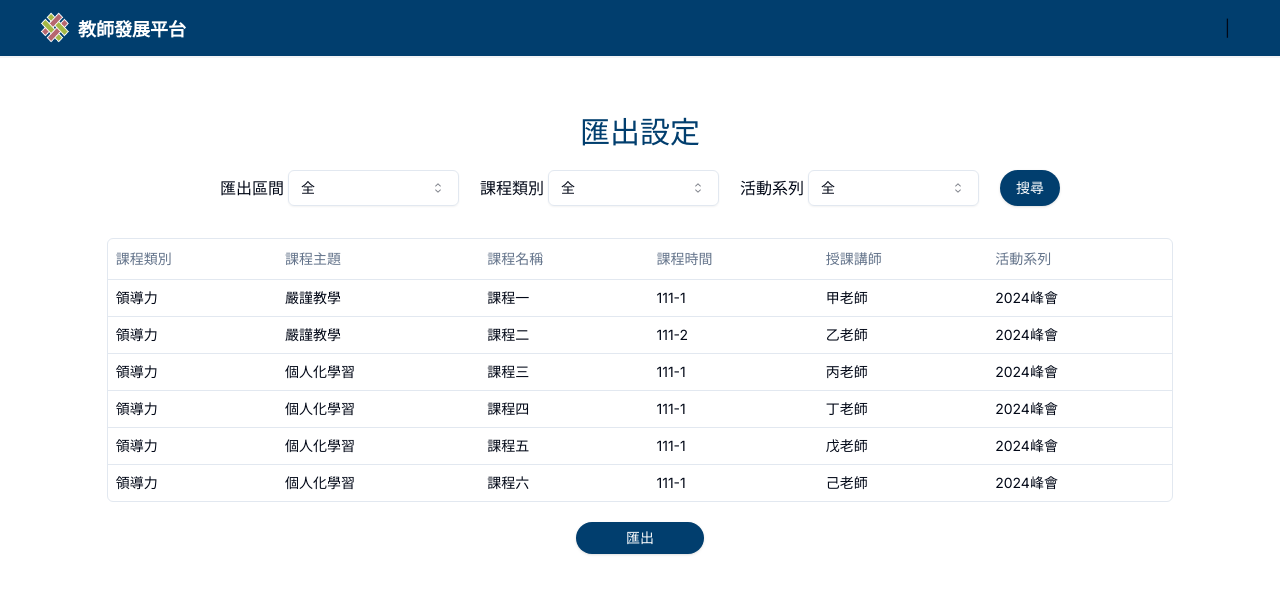
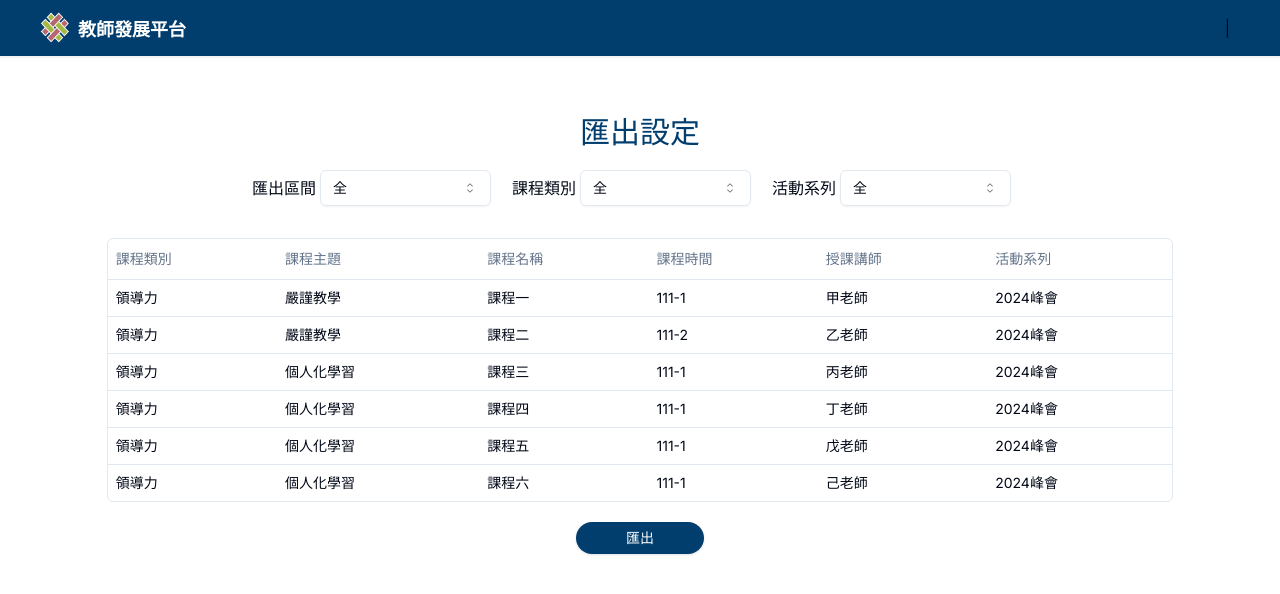
Before and after one commit to tiffany1016/teacher-development-platform-deploy-test, a Next.js app: page /CourseHistory/ExportHistory in a window 1280 px wide. Shown: the top 594 px of the page. Built offline with nearby package versions, Linux system fonts and the light colour scheme.

Commit message:
delete search button

```diff
--- a/src/app/CourseHistory/ExportHistory/components/SelectAndTable.tsx
+++ b/src/app/CourseHistory/ExportHistory/components/SelectAndTable.tsx
@@ -55,11 +55,6 @@ export default function SelectAndData({years,types,series,data}:ExportHistoryPro
           <p className="">活動系列</p>
           <Selection selections={series} onChange={handleSeriesChange}/>
         </div>
-        <div className="flex items-center">
-          <Button className="text-white rounded-full" style={{backgroundColor:INDIGO}}>
-            {"搜尋"}
-          </Button>
-        </div>
       </div>
       <div className="w-5/6 h-full justify-self-center mt-8">
         <DataTable columns={columns} data={dataToShow}/>
```
